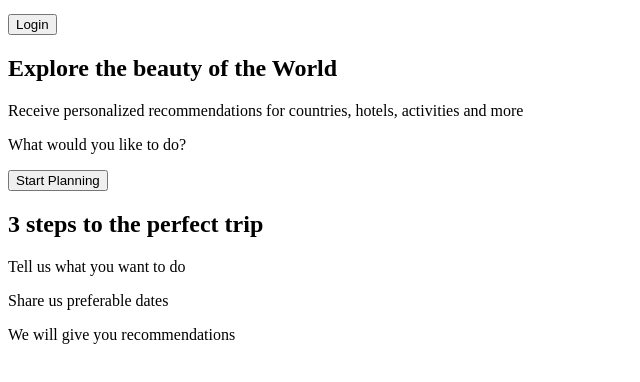
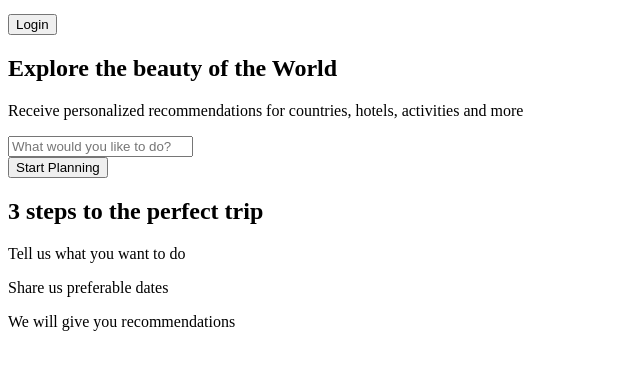
Before and after one commit to cosgene/travel-website, a plain HTML site: page travel/index.html in a window 1280 px wide. Shown: the part 116-498 px from the top of the page, without its empty margins (0-640 px from the left). Drawn offline with Linux system fonts and the light colour scheme.

Commit message:
feat: add form in preview section

```diff
--- a/travel/index.html
+++ b/travel/index.html
@@ -28,12 +28,12 @@
                 <div class="preview__content">
                     <h1>Explore the beauty of the World</h1>
                     <p>Receive personalized recommendations for countries, hotels, activities and more</p>
-                    <div class="preview_search">
-                        <p>What would you like to do?</p>
+                    <form action="#" class="preview_search">
+                        <input type="text" placeholder="What would you like to do?">
                         <div class="preview__button">
                             <button class="button">Start Planning</button>
                         </div>
-                    </div>
+                    </form>
                 </div>
             </div>
         </section>
```
